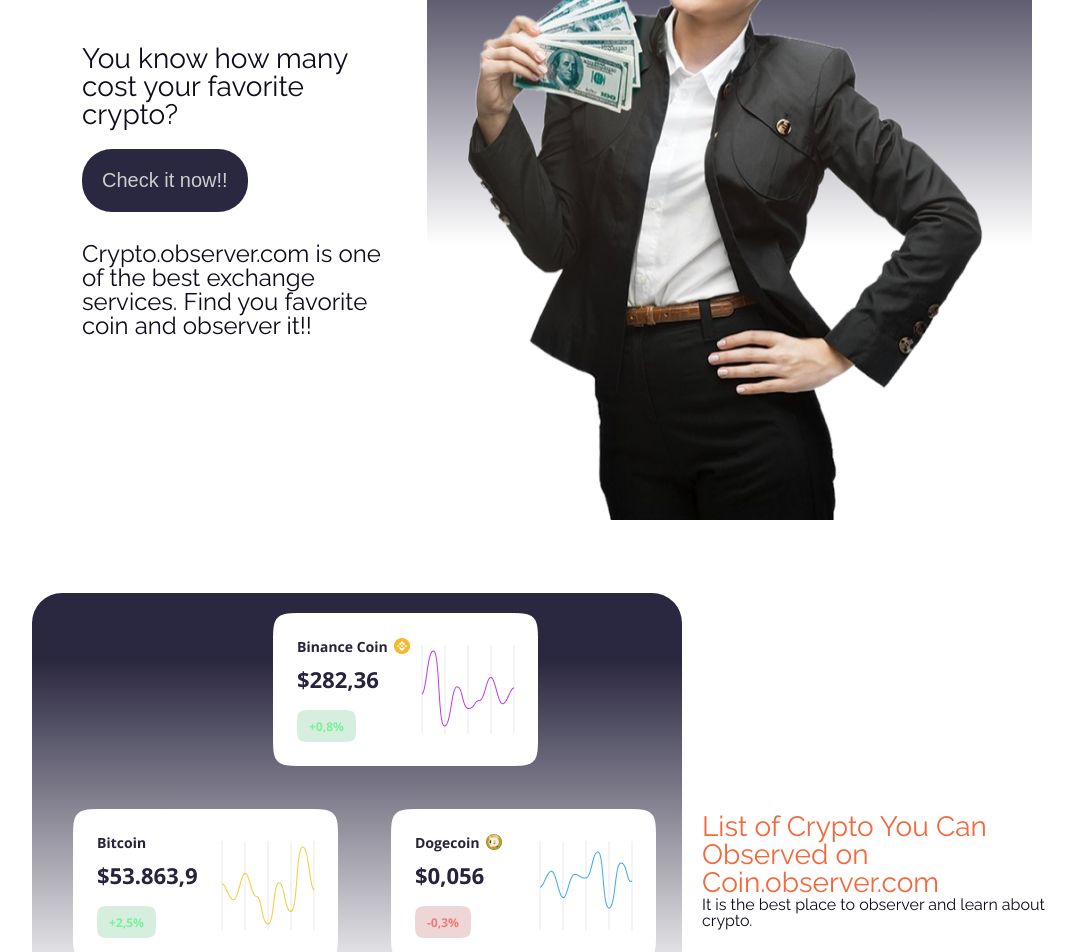
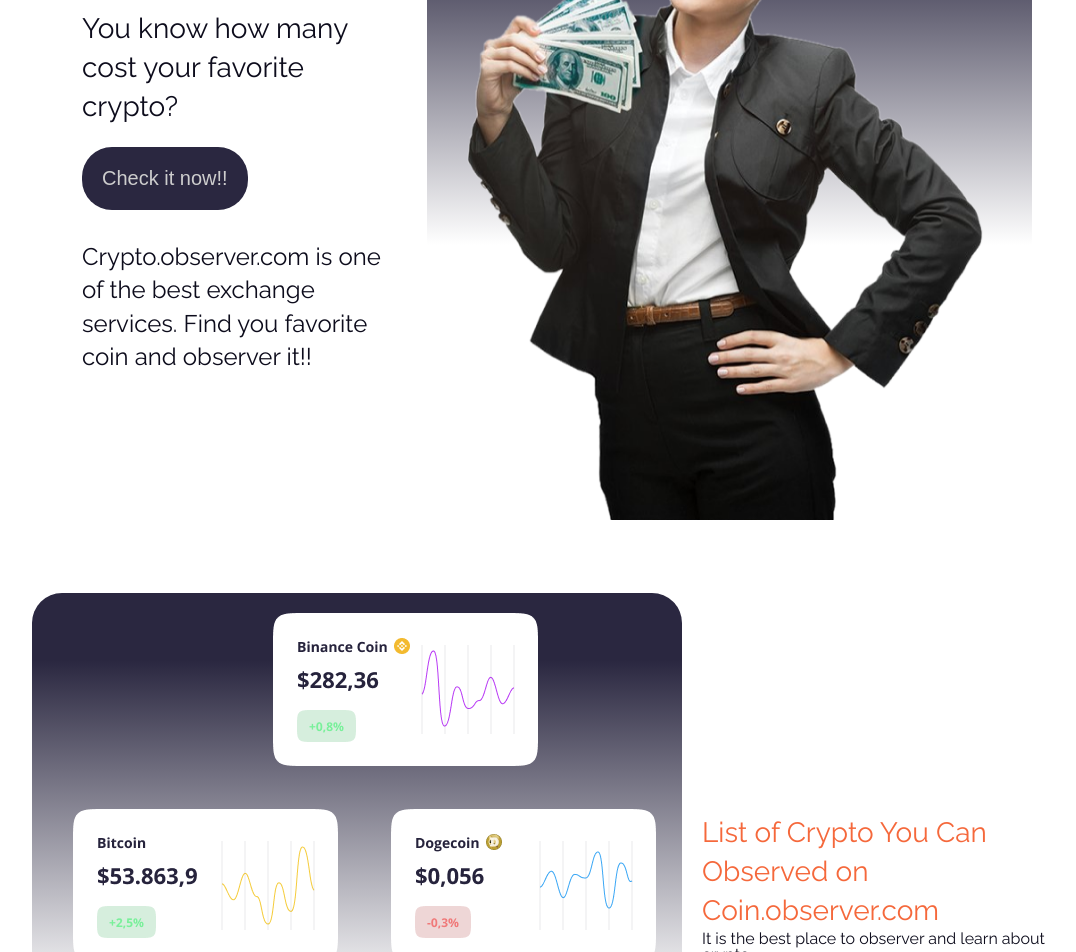
Before and after one commit to DStukalo/TaskForProBit, a Next.js app: page / in a window 1280 px wide. Shown: the part 280-1232 px from the top of the page, without its empty margins (88-1164 px from the left). Built offline with nearby package versions, Linux system fonts and the light colour scheme.

Commit message:
refactor: add line-height to some blocks at main

```diff
--- a/styles/pages/Home.module.scss
+++ b/styles/pages/Home.module.scss
@@ -27,6 +27,7 @@
     padding: 10px;
     max-width: 300px;
     font-size: 28px;
+    line-height: 140%;
 
     @media (max-width : 899.9px) {
       order: 5;
@@ -43,6 +44,7 @@
     padding: 10px 25px 10px 10px;
     padding-bottom: 20px;
     font-size: 24px;
+    line-height: 140%;
 
     @media (max-width : 899.9px) {
       order: 6;
@@ -61,6 +63,7 @@
     border-radius: 30px;
     background-color: $color-background-a1;
     font-size: 20px;
+    cursor: pointer;
   }
 
   &__image {
@@ -129,6 +132,7 @@
   &__title {
     font-size: 28px;
     color: $color-text-a2;
+    line-height: 140%;
   }
 
   &__text {
```
